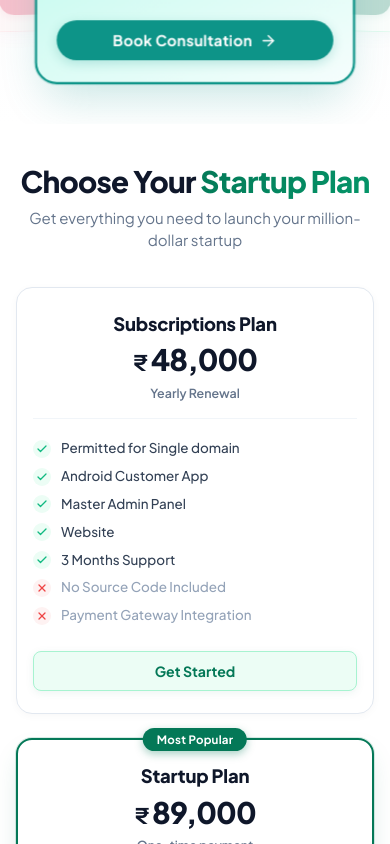
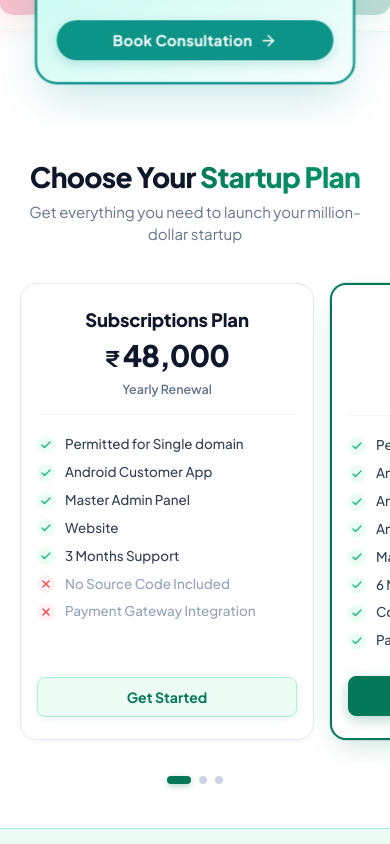
Before and after one commit to naveen3831/Speshway-All-In-One-ERP, a React (Vite) app in the folder client/: page / in a window 390 px wide. Shown: the part 6020-6864 px from the top of the page. Built offline with nearby package versions, Linux system fonts and the light colour scheme; no server answers.

Commit message:
feat(landing): enable horizontal side scroll and indicator dots for Startup Plans on mobile

```diff
--- a/client/src/components/landing/StartupPlans.css
+++ b/client/src/components/landing/StartupPlans.css
@@ -275,6 +275,11 @@
   transform: translateY(0);
 }
 
+/* Dots Indicator - Hidden on Desktop */
+.startup-plans-dots {
+  display: none;
+}
+
 /* ==========================================================================
    RESPONSIVE DESIGN
    ========================================================================== */
@@ -293,21 +298,77 @@
 
 @media (max-width: 768px) {
   .startup-plans-section {
-    padding: 40px 16px 48px 16px;
+    padding: 36px 0 44px 0;
+    overflow: hidden;
   }
+  .startup-plans-header {
+    padding: 0 20px;
+    margin-bottom: 20px;
+  }
+  .startup-plans-container {
+    max-width: 100%;
+  }
+  /* Mobile side-scroll container with native swipe & snap */
   .startup-plans-grid {
-    grid-template-columns: 1fr;
-    max-width: 380px;
-    margin: 0 auto;
-    gap: 24px;
+    display: flex;
+    flex-direction: row;
+    flex-wrap: nowrap;
+    overflow-x: auto;
+    overflow-y: visible;
+    -webkit-overflow-scrolling: touch;
+    scroll-snap-type: x mandatory;
+    scroll-behavior: smooth;
+    scroll-padding: 0 20px;
+    gap: 16px;
+    padding: 18px 20px 24px 20px;
+    margin: 0;
+    max-width: none;
+    scrollbar-width: none;
+    -ms-overflow-style: none;
+  }
+  .startup-plans-grid::-webkit-scrollbar {
+    display: none;
+  }
+  .startup-plan-card {
+    flex: 0 0 84%;
+    max-width: 320px;
+    min-width: 270px;
+    scroll-snap-align: center;
+    scroll-snap-stop: normal;
   }
   .startup-plan-card.popular-card {
     transform: none;
   }
   .startup-plan-card.popular-card:hover {
-    transform: translateY(-3px);
+    transform: translateY(-2px);
   }
   .startup-plans-title {
-    font-size: 1.85rem;
+    font-size: 1.75rem;
+  }
+
+  /* Mobile Pagination Dots */
+  .startup-plans-dots {
+    display: flex;
+    justify-content: center;
+    align-items: center;
+    gap: 8px;
+    margin-top: 12px;
+    padding: 0 16px;
+  }
+  .startup-plan-dot {
+    width: 8px;
+    height: 8px;
+    border-radius: 9999px;
+    background-color: #cbd5e1;
+    border: none;
+    padding: 0;
+    cursor: pointer;
+    transition: all 0.3s cubic-bezier(0.16, 1, 0.3, 1);
+  }
+  .startup-plan-dot.active {
+    width: 24px;
+    background-color: #047857;
+    border-radius: 9999px;
+    box-shadow: 0 2px 6px rgba(4, 120, 87, 0.3);
   }
 }
--- a/client/src/components/landing/StartupPlans.jsx
+++ b/client/src/components/landing/StartupPlans.jsx
@@ -1,4 +1,4 @@
-import React from 'react';
+import React, { useState, useRef } from 'react';
 import { Check, X, Sparkles, ArrowRight, ShieldCheck } from 'lucide-react';
 import './StartupPlans.css';
 
@@ -68,11 +68,48 @@ const STARTUP_PLANS = [
 ];
 
 export const StartupPlans = ({ onOpenGetStarted, onOpenDemo }) => {
+  const [activePlanIdx, setActivePlanIdx] = useState(0);
+  const scrollRef = useRef(null);
+
   const handleButtonClick = (actionType) => {
     if (actionType === 'demo' && onOpenDemo) {
       onOpenDemo();
     } else if (onOpenGetStarted) {
       onOpenGetStarted();
+    }
+  };
+
+  const handleScroll = () => {
+    if (!scrollRef.current) return;
+    const el = scrollRef.current;
+    const containerCenter = el.scrollLeft + el.offsetWidth / 2;
+    const children = el.children;
+    if (!children || children.length === 0) return;
+
+    let closestIdx = 0;
+    let minDiff = Infinity;
+    for (let i = 0; i < children.length; i++) {
+      const child = children[i];
+      const childCenter = child.offsetLeft + child.offsetWidth / 2;
+      const diff = Math.abs(containerCenter - childCenter);
+      if (diff < minDiff) {
+        minDiff = diff;
+        closestIdx = i;
+      }
+    }
+    setActivePlanIdx(closestIdx);
+  };
+
+  const scrollToPlan = (idx) => {
+    if (!scrollRef.current) return;
+    const children = scrollRef.current.children;
+    if (children && children[idx]) {
+      children[idx].scrollIntoView({
+        behavior: 'smooth',
+        inline: 'center',
+        block: 'nearest',
+      });
+      setActivePlanIdx(idx);
     }
   };
 
@@ -89,8 +126,12 @@ export const StartupPlans = ({ onOpenGetStarted, onOpenDemo }) => {
           </p>
         </div>
 
-        {/* Pricing Cards Grid */}
-        <div className="startup-plans-grid">
+        {/* Pricing Cards Grid / Side Scroll on Mobile */}
+        <div
+          ref={scrollRef}
+          onScroll={handleScroll}
+          className="startup-plans-grid"
+        >
           {STARTUP_PLANS.map((plan) => (
             <div
               key={plan.id}
@@ -145,6 +186,19 @@ export const StartupPlans = ({ onOpenGetStarted, onOpenDemo }) => {
             </div>
           ))}
         </div>
+
+        {/* Mobile Side Scroll Indicator Dots */}
+        <div className="startup-plans-dots" aria-hidden="true">
+          {STARTUP_PLANS.map((plan, idx) => (
+            <button
+              key={plan.id}
+              type="button"
+              className={`startup-plan-dot ${activePlanIdx === idx ? 'active' : ''}`}
+              onClick={() => scrollToPlan(idx)}
+              aria-label={`Scroll to ${plan.name}`}
+            />
+          ))}
+        </div>
       </div>
     </section>
   );
```
